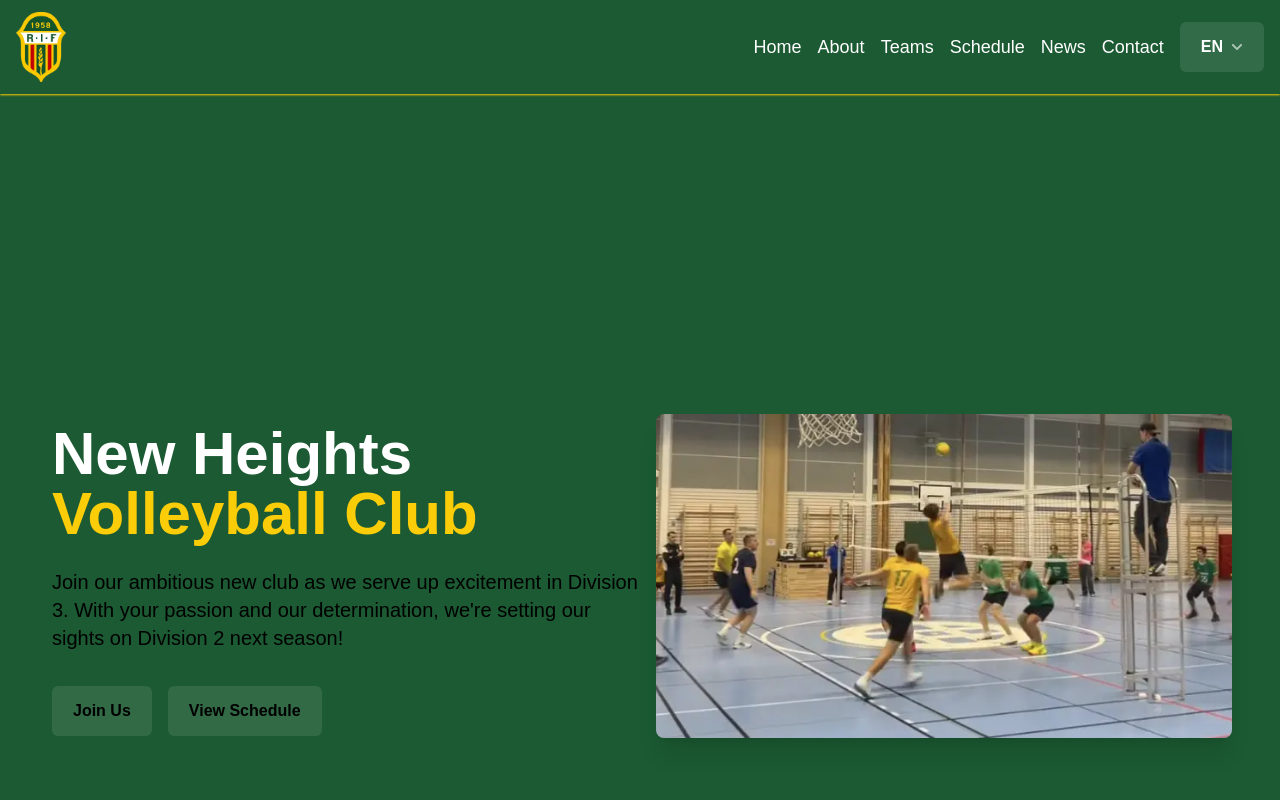
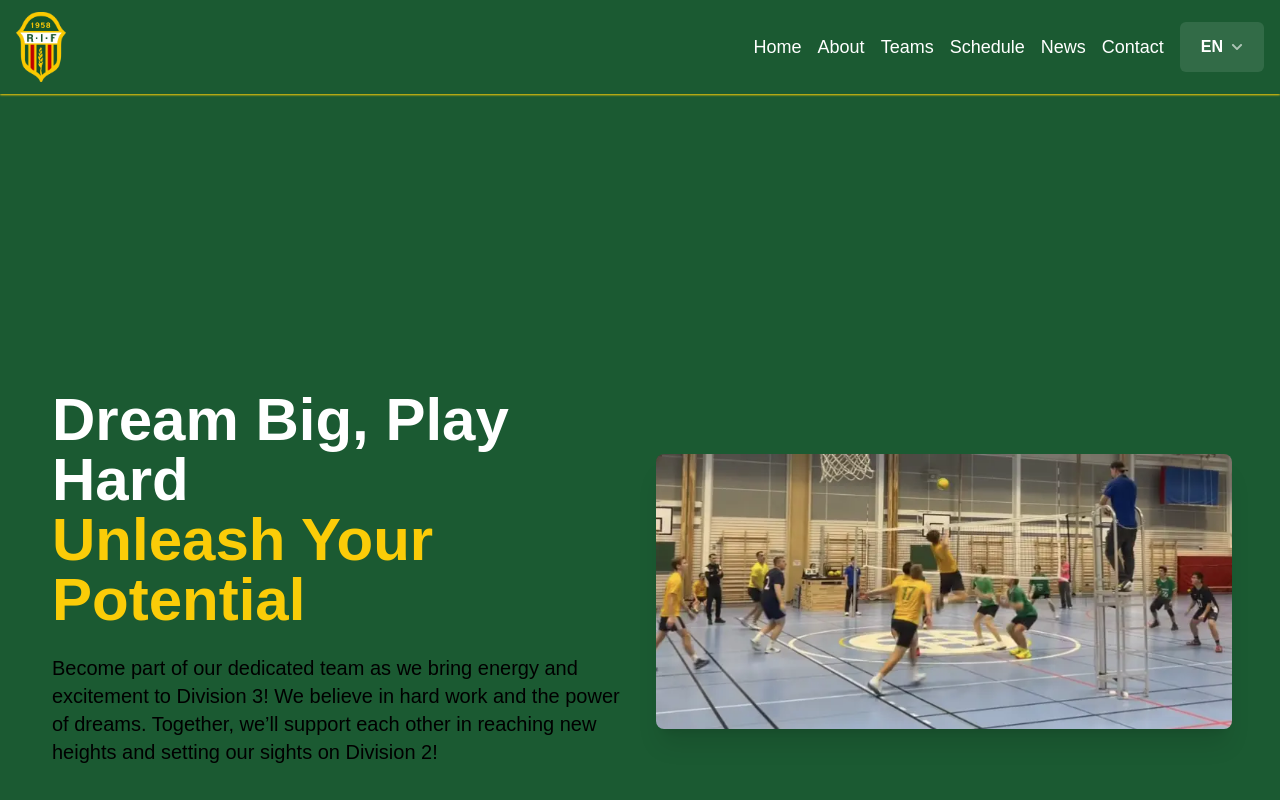
Before and after one commit to maxlearns2code/ragsved-if, a Next.js app: page /en in a window 1280 px wide. Shown: the top 800 px of the page. Built offline with nearby package versions, Linux system fonts and the light colour scheme.

Commit message:
feat(hero): update title, description and add translations

```diff
--- a/app/components/Hero.tsx
+++ b/app/components/Hero.tsx
@@ -56,7 +56,7 @@ const Hero = () => {
   return (
     <section
       id="home"
-      className="relative flex items-center overflow-hidden py-8 md:py-80"
+      className="relative flex items-center overflow-hidden py-8 md:py-72"
     >
       <motion.div
         className="container mx-auto px-4 sm:px-6 lg:px-8 flex items-center"
@@ -116,8 +116,9 @@ const Hero = () => {
               <Image
                 src="/images/volleyball-game.webp"
                 alt={t("imageAlt")}
-                fill
-                sizes="(max-width: 768px) 100vw, (max-width: 1200px) 50vw, 33vw"
+                width={790}
+                height={377}
+                layout="responsive"
                 className="rounded-lg shadow-xl object-cover"
                 priority
               />
--- a/messages/en.json
+++ b/messages/en.json
@@ -22,10 +22,10 @@
   },
   "Hero": {
     "title": {
-      "line1": "New Heights",
-      "line2": "Volleyball Club"
+      "line1": "Dream Big, Play Hard",
+      "line2": "Unleash Your Potential"
     },
-    "description": "Join our ambitious new club as we serve up excitement in Division 3. With your passion and our determination, we're setting our sights on Division 2 next season!",
+    "description": "Become part of our dedicated team as we bring energy and excitement to Division 3! We believe in hard work and the power of dreams. Together, we’ll support each other in reaching new heights and setting our sights on Division 2!",
     "joinButton": "Join Us",
     "scheduleButton": "View Schedule",
     "imageAlt": "Volleyball game in action"
--- a/messages/es.json
+++ b/messages/es.json
@@ -22,10 +22,10 @@
   },
   "Hero": {
     "title": {
-      "line1": "Nuevas Alturas",
-      "line2": "Club de Voleibol"
+      "line1": "Sueña en grande, juega duro",
+      "line2": "Libera tu potencial"
     },
-    "description": "Únete a nuestro ambicioso nuevo club mientras servimos emoción en la División 3. Con tu pasión y nuestra determinación, ¡estamos apuntando a la División 2 la próxima temporada!",
+    "description": "Sé parte de nuestro equipo dedicado mientras llevamos energía y emoción a la División 3. Creemos en el trabajo duro y en el poder de los sueños. ¡Juntos nos apoyaremos para alcanzar nuevas alturas y aspirar a la División 2!",
     "joinButton": "Únete a nosotros",
     "scheduleButton": "Ver calendario",
     "imageAlt": "Partido de voleibol en acción"
--- a/messages/fr.json
+++ b/messages/fr.json
@@ -22,13 +22,13 @@
   },
   "Hero": {
     "title": {
-      "line1": "Nouveaux Sommets",
-      "line2": "Club de Volleyball"
+      "line1": "Rêvez grand, jouez fort",
+      "line2": "Libérez votre potentiel"
     },
-    "description": "Rejoignez notre nouveau club ambitieux alors que nous servons de l'excitation en Division 3. Avec votre passion et notre détermination, nous visons la Division 2 la saison prochaine !",
+    "description": "Rejoignez une équipe passionnée et apportons ensemble énergie et enthousiasme à la Division 3 ! Nous croyons au pouvoir du travail acharné et des rêves. Ensemble, nous nous soutiendrons pour atteindre de nouveaux sommets et viser la Division 2 !",
     "joinButton": "Rejoignez-nous",
     "scheduleButton": "Voir le calendrier",
-    "imageAlt": "Match de volleyball en action"
+    "imageAlt": "Match de volley-ball en action"
   },
   "AboutUs": {
     "title": "De Korpen au Championnat Suédois de Volleyball",
--- a/messages/pl.json
+++ b/messages/pl.json
@@ -22,10 +22,10 @@
   },
   "Hero": {
     "title": {
-      "line1": "Nowe Wyżyny",
-      "line2": "Klub Siatkówki"
+      "line1": "Marz odważnie, graj mocno",
+      "line2": "Uwolnij swój potencjał"
     },
-    "description": "Dołącz do naszego ambitnego nowego klubu, gdy serwujemy emocje w III lidze. Z Twoją pasją i naszą determinacją celujemy w II ligę w przyszłym sezonie!",
+    "description": "Dołącz do naszego zaangażowanego zespołu, który wnosi energię i emocje do Dywizji 3! Wierzymy w ciężką pracę i siłę marzeń. Razem osiągniemy nowe szczyty i będziemy dążyć do Dywizji 2!",
     "joinButton": "Dołącz do nas",
     "scheduleButton": "Zobacz harmonogram",
     "imageAlt": "Mecz siatkówki w akcji"
--- a/messages/sv.json
+++ b/messages/sv.json
@@ -22,10 +22,10 @@
   },
   "Hero": {
     "title": {
-      "line1": "Nya Höjder",
-      "line2": "Volleybollklubb"
+      "line1": "Dröm stort, spela hårt",
+      "line2": "Släpp lös din potential"
     },
-    "description": "Gå med i vår ambitiösa nya klubb när vi serverar spänning i Division 3. Med din passion och vår beslutsamhet siktar vi på Division 2 nästa säsong!",
+    "description": "Bli en del av vårt engagerade lag när vi tar energi och spänning till Division 3! Vi tror på hårt arbete och kraften i drömmar. Vi stöttar varandra för att nå nya höjder och siktar mot Division 2!",
     "joinButton": "Gå med oss",
     "scheduleButton": "Visa schema",
     "imageAlt": "Volleybollmatch i aktion"
--- a/messages/uk.json
+++ b/messages/uk.json
@@ -22,13 +22,13 @@
   },
   "Hero": {
     "title": {
-      "line1": "Нові Висоти",
-      "line2": "Волейбольний Клуб"
+      "line1": "Мрійте по-крупному, грайте потужно",
+      "line2": "Розкрийте свій потенціал"
     },
-    "description": "Приєднуйтесь до нашого амбітного нового клубу, коли ми подаємо захоплення в Дивізіоні 3. З вашою пристрастю та нашою рішучістю ми націлюємося на Дивізіон 2 наступного сезону!",
-    "joinButton": "Приєднатися до нас",
+    "description": "Станьте частиною нашої команди, яка з енергією та драйвом підкорює Дивізіон 3! Ми віримо у важку працю та силу мрій. Разом ми будемо підтримувати одне одного, щоб досягати найвищих цілей!",
+    "joinButton": "Приєднуйтесь до нас",
     "scheduleButton": "Переглянути розклад",
-    "imageAlt": "Волейбольний матч у дії"
+    "imageAlt": "Волейбольний матч у розпалі"
   },
   "AboutUs": {
     "title": "Від Корпена до Чемпіонату Швеції з Волейболу",
```
